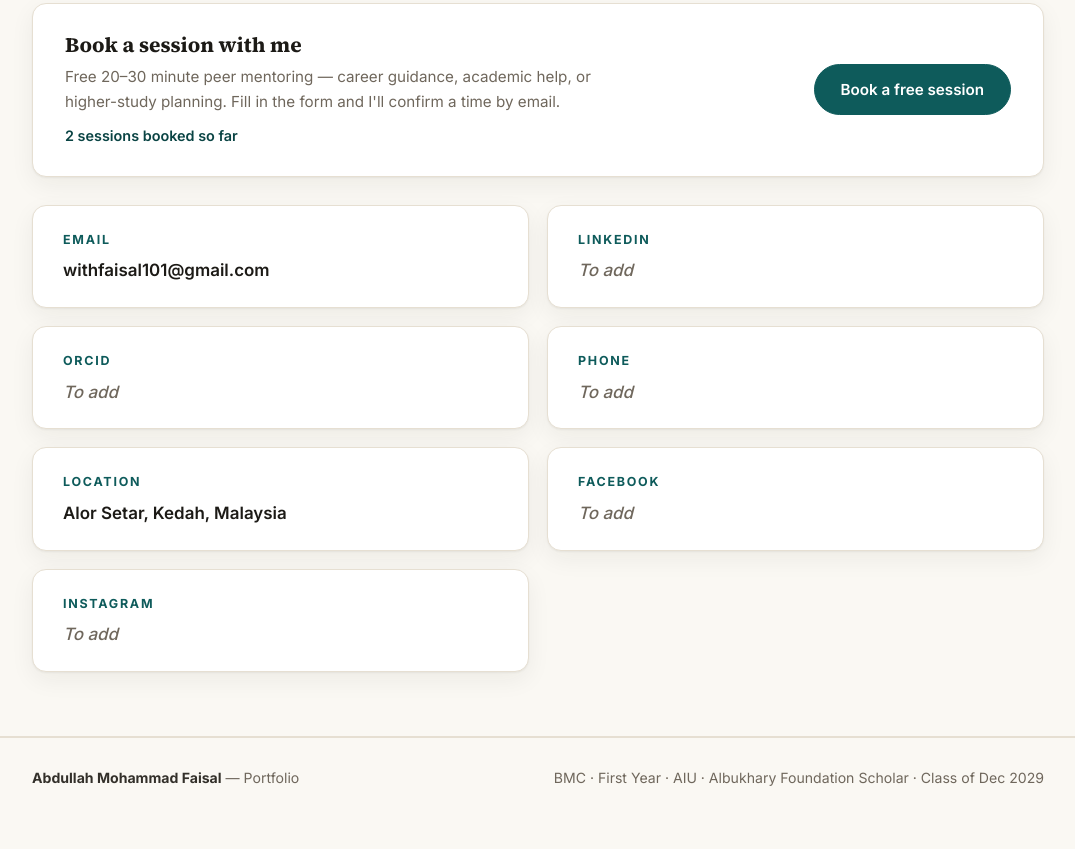
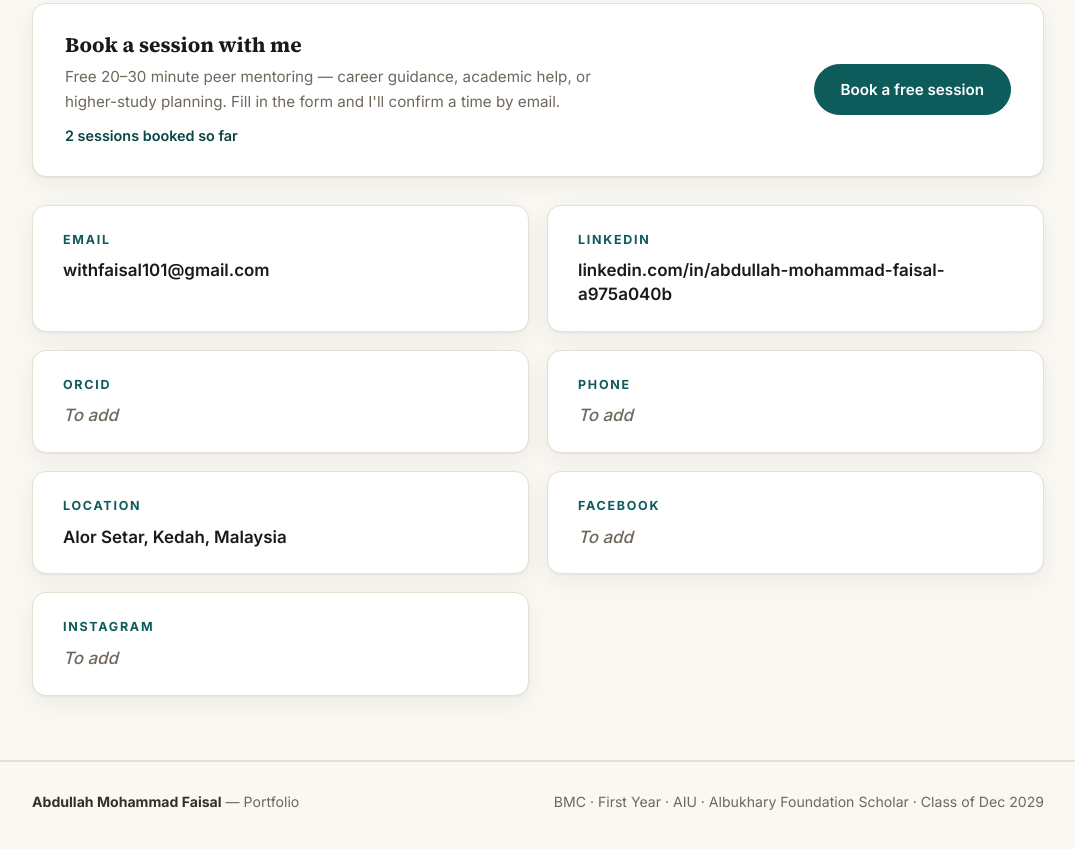
Before and after one commit to withfaisal/withfaisal.github.io, a plain HTML site: page index.html in a window 1280 px wide. Shown: the part 9366-10215 px from the top of the page, without its empty margins (102-1177 px from the left). Before the commit the page ends 10191 px from the top, so only its background shows below. Drawn offline with Linux system fonts and the light colour scheme.

Commit message:
Add LinkedIn link to Contact section

```diff
--- a/index.html
+++ b/index.html
@@ -827,7 +827,7 @@
         </div>
         <div class="card contact-card">
           <span class="contact-label">LinkedIn</span>
-          <span class="contact-value pending">To add</span>
+          <span class="contact-value"><a href="https://www.linkedin.com/in/abdullah-mohammad-faisal-a975a040b" target="_blank" rel="noopener noreferrer">linkedin.com/in/abdullah-mohammad-faisal-a975a040b</a></span>
         </div>
         <div class="card contact-card">
           <span class="contact-label">ORCID</span>
```
